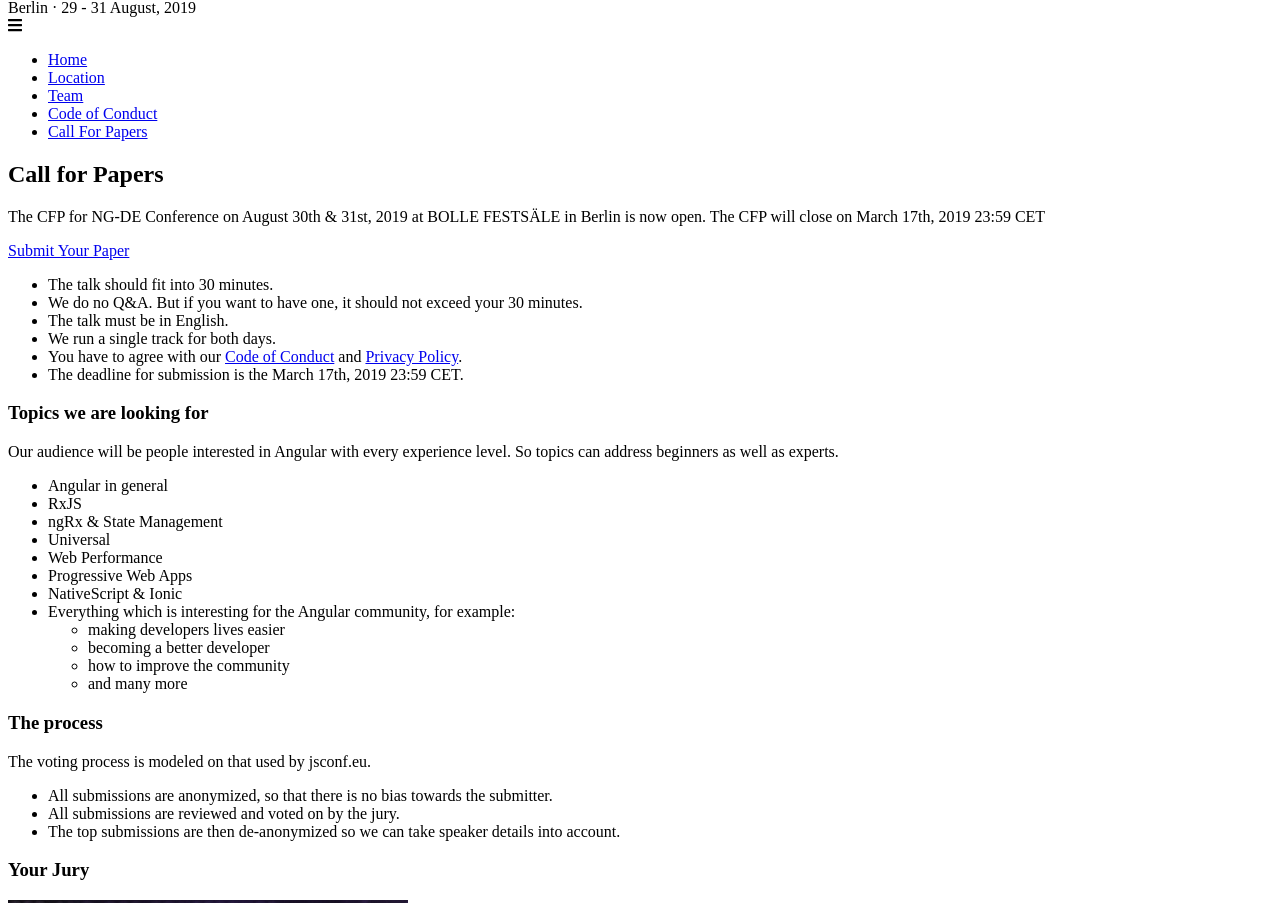
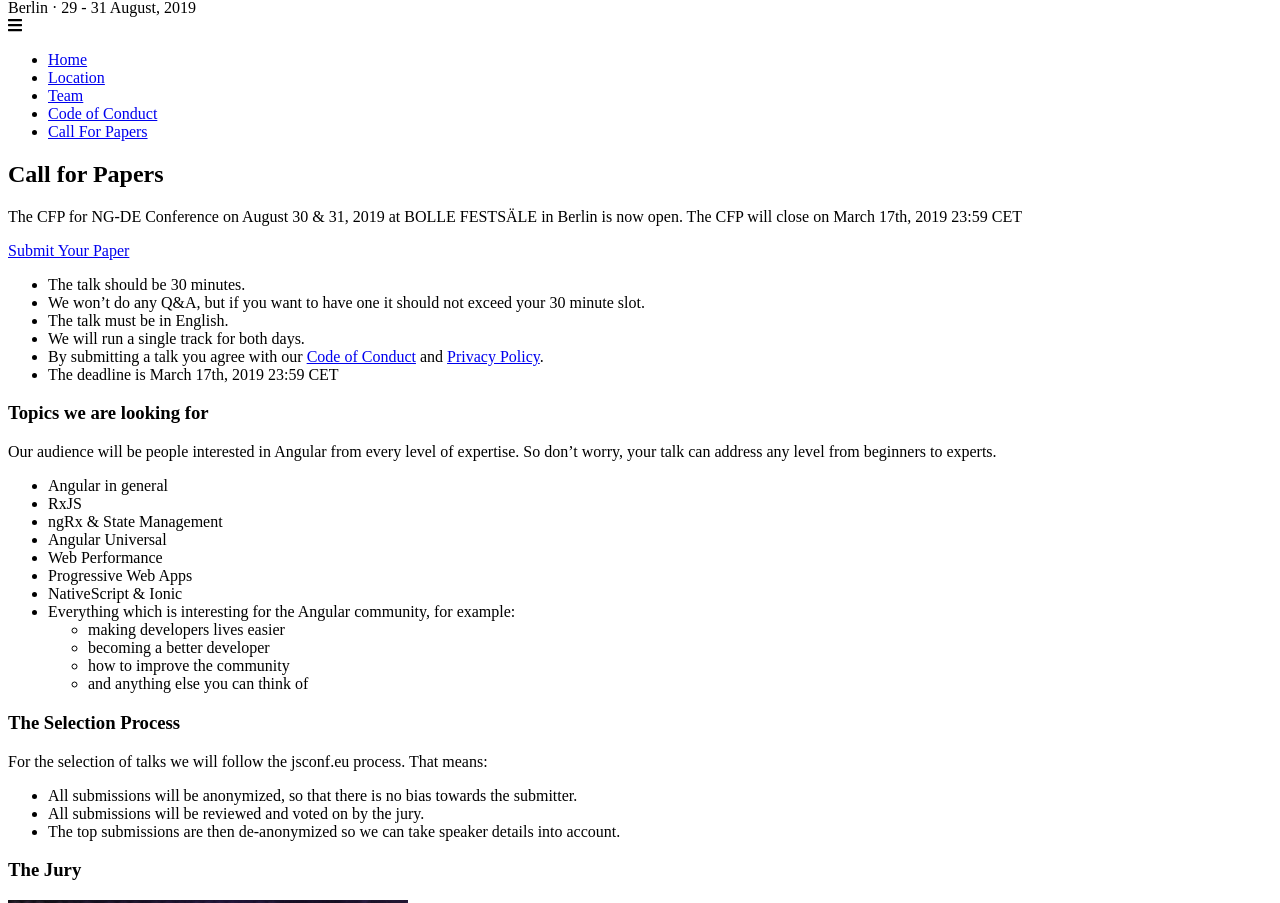
Before and after one commit to ngdeconf/ng-de.org, a Jekyll site: the page built from call-for-papers/index.md, in a window 1280 px wide and 1400 px high, cut to the strip 352-1255 px from the top of the window. Built offline with Jekyll 4.4.1, drawn with Linux system fonts in a browser that asks for light colours; nearby versions of some CDN libraries; our own code applies the rules of GitHub Pages for plain Markdown files; some of the changed text lies outside the part shown.

Commit message:
feat(cfp): rewrite some text ✍️🍻🤪

```diff
--- a/call-for-papers/index.md
+++ b/call-for-papers/index.md
@@ -8,7 +8,7 @@
 
 ## Call for Papers
 
-The CFP for NG-DE Conference on August 30th & 31st, 2019 at BOLLE FESTSÄLE in Berlin is now open.
+The CFP for NG-DE Conference on August 30 & 31, 2019 at BOLLE FESTSÄLE in Berlin is now open.
 The CFP will close on {{ page.cfp_end }}
 
 <div class="cfp">
@@ -19,21 +19,21 @@
   </div>
 </div>
 
-- The talk should fit into 30 minutes.
-- We do no Q&A. But if you want to have one, it should not exceed your 30 minutes.
+- The talk should be 30 minutes.
+- We won't do any Q&A, but if you want to have one it should not exceed your 30 minute slot.
 - The talk must be in English.
-- We run a single track for both days.
-- You have to agree with our [Code of Conduct](/code-of-conduct) and [Privacy Policy](/data-privacy).
-- The deadline for submission is the {{ page.cfp_end }}.
+- We will run a single track for both days.
+- By submitting a talk you agree with our [Code of Conduct](/code-of-conduct/) and [Privacy Policy](/data-privacy/).
+- The deadline is {{ page.cfp_end }}
 
 ### Topics we are looking for
 
-Our audience will be people interested in Angular with every experience level. So topics can address beginners as well as experts.
+Our audience will be people interested in Angular from every level of expertise. So don't worry, your talk can address any level from beginners to experts.
 
 - Angular in general
 - RxJS
 - ngRx & State Management
-- Universal
+- Angular Universal
 - Web Performance
 - Progressive Web Apps
 - NativeScript & Ionic
@@ -41,25 +41,28 @@
   - making developers lives easier
   - becoming a better developer
   - how to improve the community
-  - and many more
+  - and anything else you can think of
 
-### The process
+### The Selection Process
 
-The voting process is modeled on that used by jsconf.eu.
+For the selection of talks we will follow the jsconf.eu process. That means:
 
-- All submissions are anonymized, so that there is no bias towards the submitter.
-- All submissions are reviewed and voted on by the jury.
+- All submissions will be anonymized, so that there is no bias towards the submitter.
+- All submissions will be reviewed and voted on by the jury.
 - The top submissions are then de-anonymized so we can take speaker details into account.
 
-### Your Jury
+### The Jury
 
 {% include team.html where="judge" %}
 
-### When your talk has been selected
+### If your talk gets selected
 
-- Travel and accomendation for the conference will be paid for by us.
+- We will cover your travel and accommodation costs for the conference.
 - The conference ticket is included for both days.
-- We will add your talk, bio and Twitter handle on the website and promote you via our social media accounts, before, during and after the conference.
+- We will add your talk, bio and Twitter handle on the website and promote you via our social media accounts before, during and after the conference.
 - Your talk will be recorded and published on our YouTube channel after the conference.
 
-Do you have any questions? Feel free to get in touch with us: [info@ng-de.org](mailto:info@ng-de.org)
+We're looking forward to your submissions!
+
+Still have a question?
+Feel free to get in touch with us [info@ng-de.org](mailto:info@ng-de.org)
```
